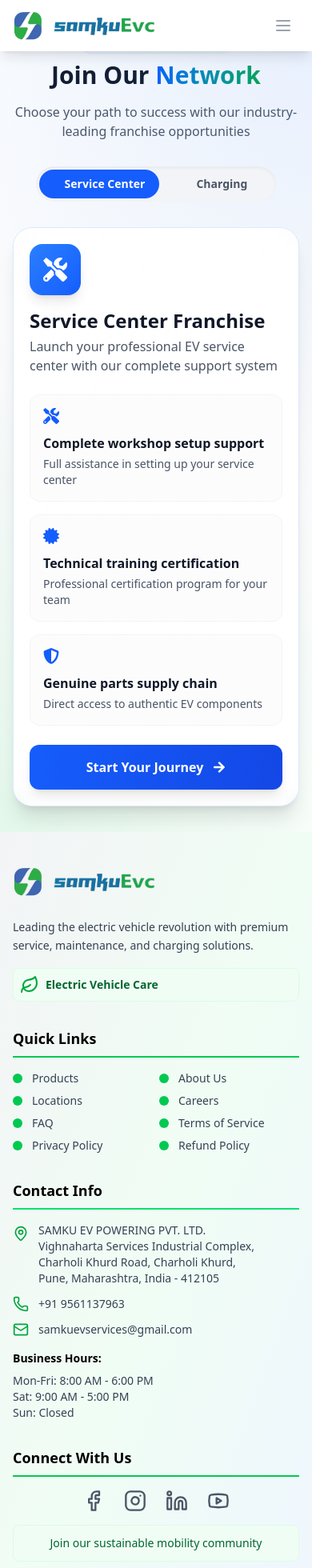
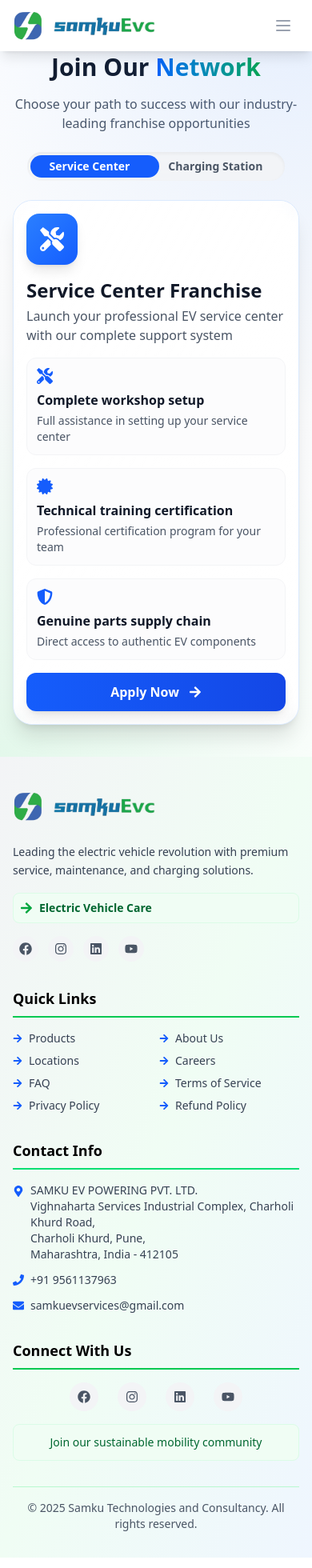
Before and after one commit to Yashwant2584/SamkuEVC, a React (Vite) app in the folder samkuevc/: page /Franchise in a window 390 px wide. Shown: the top 1960 px of the page at 80% size. Built offline with nearby package versions, Linux system fonts and the light colour scheme.

Commit message:
Final Updates

```diff
--- a/samkuevc/index.html
+++ b/samkuevc/index.html
@@ -2,7 +2,7 @@
 <html lang="en">
   <head>
     <meta charset="UTF-8" />
-    <link rel="icon" type="image/svg+xml" href="/vite.svg" />
+    <link rel="icon" type="image" href="./src/images/logo.png" />
     <meta name="viewport" content="width=device-width, initial-scale=1.0" />
     <link href="/src/styles.css" rel="stylesheet">
     <title>SamkuEVC</title>
--- a/samkuevc/src/App.jsx
+++ b/samkuevc/src/App.jsx
@@ -13,7 +13,7 @@
 import FranchiseApplication from './landingpage/FranchiseApplication';
 import ChargingStationApplication from './landingpage/ChargingStationApplication';
 import Franchise from './landingpage/Franchise';
-
+ // Import the WhatsApp button component
 
 const App = () => {
   return (
@@ -36,6 +36,7 @@
         <Route path="/Franchise" element={<Franchise />} />
 
 
+
       </Routes>
       <Footer/>
 
--- a/samkuevc/src/landingpage/Footer.jsx
+++ b/samkuevc/src/landingpage/Footer.jsx
@@ -1,6 +1,6 @@
 import React, { useState } from "react";
 import { Link, useNavigate } from "react-router-dom";
-import { Facebook, Instagram, Linkedin, Youtube, Leaf, MapPin, Phone, Mail } from 'lucide-react';
+import { FaFacebook, FaInstagram, FaLinkedin, FaYoutube, FaMapMarkerAlt, FaPhone, FaEnvelope, FaArrowRight } from "react-icons/fa";
 import PrivacyPolicyModal from "../footer files/privacy";
 import RefundPolicyModal from "../footer files/refund";
 import TermsAndConditionsModal from "../footer files/terms";
@@ -33,10 +33,10 @@
   ];
 
   const socialLinks = [
-    { icon: Facebook, link: "https://www.facebook.com/share/1GiTeUp6tb/" },
-    { icon: Instagram, link: "https://www.instagram.com/samkuevservice?igsh=cHE1NHp2b3JmNDl4" },
-    { icon: Linkedin, link: "https://www.linkedin.com/in/mahesh-shingare-225151176/" },
-    { icon: Youtube, link: "https://www.youtube.com/@samkuevc8267" },
+    { icon: <FaFacebook size={16} />, bgColor: "bg-blue-600", link: "https://www.facebook.com/share/1GiTeUp6tb/", label: "Facebook" },
+    { icon: <FaInstagram size={16} />, bgColor: "bg-pink-600", link: "https://www.instagram.com/samkuevservice?igsh=cHE1NHp2b3JmNDl4", label: "Instagram" },
+    { icon: <FaLinkedin size={16} />, bgColor: "bg-blue-700", link: "https://www.linkedin.com/in/mahesh-shingare-225151176/", label: "LinkedIn" },
+    { icon: <FaYoutube size={16} />, bgColor: "bg-red-600", link: "https://www.youtube.com/@samkuevc8267", label: "YouTube" },
   ];
 
   return (
@@ -60,34 +60,41 @@
               Leading the electric vehicle revolution with premium service, maintenance, and charging solutions.
             </p>
             <div className="flex items-center space-x-2 bg-green-50 p-2 rounded-lg border border-green-100">
-              <Leaf className="h-6 w-6 text-green-600" />
+              <FaArrowRight className="text-green-600" />
               <span className="text-sm text-green-800 font-semibold">
                 Electric Vehicle Care
               </span>
+            </div>
+            <div className="flex space-x-3 md:space-x-4">
+              {socialLinks.map((social, index) => (
+                <a key={index} href={social.link} target="_blank" rel="noopener noreferrer" aria-label={social.label}>
+                  <div className="w-8 h-8 md:w-9 md:h-9 rounded-full bg-gray-100 flex items-center justify-center text-gray-600 hover:text-white hover:bg-blue-600 transition-all duration-300">
+                    {social.icon}
+                  </div>
+                </a>
+              ))}
             </div>
           </div>
 
           <div>
             <h3 className="text-lg font-semibold mb-4 md:mb-6 text-navy-700 border-b-2 border-green-500 pb-2">Quick Links</h3>
-            <ul className="grid grid-cols-2 gap-2 md:grid-cols-1 md:space-y-4">
+            <ul className="grid grid-cols-2 gap-2 md:grid-cols-2 md:gap-x-4 md:gap-y-4">
               {quickLinks.map((link) => (
-                <li key={link.name}>
+                <li key={link.name} className="flex">
                   {link.modal ? (
                     <button
                       onClick={() => toggleModal(link.modal, true)}
-                      className="text-gray-700 hover:text-green-700 transition-colors duration-300 flex items-center text-sm md:text-base"
+                      className="text-gray-700 hover:text-green-700 transition-colors duration-300 flex items-center text-sm md:text-base md:whitespace-nowrap"
                     >
-                      <span className="w-3 h-3 bg-green-500 mr-3 rounded-full"></span>
-                      {link.name}
+                      <FaArrowRight className="text-blue-600 text-xs mr-2" /> {link.name}
                     </button>
                   ) : (
                     <Link
                       to={link.path}
                       onClick={() => handleNavigation(link.path)}
-                      className="text-gray-700 hover:text-green-700 transition-colors duration-300 flex items-center text-sm md:text-base"
+                      className="text-gray-700 hover:text-green-700 transition-colors duration-300 flex items-center text-sm md:text-base md:whitespace-nowrap"
                     >
-                      <span className="w-3 h-3 bg-green-500 mr-3 rounded-full"></span>
-                      {link.name}
+                      <FaArrowRight className="text-blue-600 text-xs mr-2" /> {link.name}
                     </Link>
                   )}
                 </li>
@@ -98,52 +105,53 @@
           <div>
             <h3 className="text-lg font-semibold mb-4 md:mb-6 text-navy-500 border-b-2 border-green-400 pb-2">Contact Info</h3>
             <ul className="space-y-3 md:space-y-4 text-gray-700 text-sm md:text-base">
-              <li className="flex items-start space-x-3">
-                <MapPin className="h-5 w-5 text-green-600 flex-shrink-0 mt-1" />
+              <li className="flex items-start">
+                <FaMapMarkerAlt className="text-blue-600 mt-1 mr-2 md:mr-3 flex-shrink-0" />
                 <span className="hover:text-navy-700 transition-colors">
                   SAMKU EV POWERING PVT. LTD.<br />
-                  Vighnaharta Services Industrial Complex,<br />
-                  Charholi Khurd Road, Charholi Khurd,<br />
-                  Pune, Maharashtra, India - 412105
+                  Vighnaharta Services Industrial Complex, Charholi Khurd Road,<br />
+                  Charholi Khurd, Pune,<br />
+                  Maharashtra, India - 412105
                 </span>
               </li>
-              <li className="flex items-center space-x-3">
-                <Phone className="h-5 w-5 text-green-600" />
+              <li className="flex items-center">
+                <FaPhone className="text-blue-600 mr-2 md:mr-3 flex-shrink-0" />
                 <a href="tel:+919561137963" className="hover:text-navy-700 transition-colors">
                   +91 9561137963
                 </a>
               </li>
-              <li className="flex items-center space-x-3">
-                <Mail className="h-5 w-5 text-green-600" />
+              <li className="flex items-center">
+                <FaEnvelope className="text-blue-600 mr-2 md:mr-3 flex-shrink-0" />
                 <a href="mailto:samkuevservices@gmail.com" className="hover:text-navy-700 transition-colors">
                   samkuevservices@gmail.com
                 </a>
               </li>
             </ul>
-            <div className="mt-4 md:mt-6">
-              <h4 className="text-sm font-semibold text-navy-700 mb-2">Business Hours:</h4>
-              <p className="text-sm text-gray-700">
-                Mon-Fri: 8:00 AM - 6:00 PM<br />
-                Sat: 9:00 AM - 5:00 PM<br />
-                Sun: Closed
-              </p>
-            </div>
           </div>
 
           <div>
             <h3 className="text-lg font-semibold mb-4 md:mb-6 text-navy-700 border-b-2 border-green-500 pb-2">Connect With Us</h3>
             <div className="flex space-x-6 mt-4 justify-center md:justify-start">
-              {socialLinks.map((social, index) => (
-                <a
-                  key={index}
-                  href={social.link}
-                  target="_blank"
-                  rel="noopener noreferrer"
-                  className="text-gray-600 hover:text-green-600 transition-colors duration-300"
-                >
-                  <social.icon className="h-7 w-7" />
-                </a>
-              ))}
+              <a href="https://www.facebook.com/share/1GiTeUp6tb/" target="_blank" rel="noopener noreferrer" aria-label="Facebook">
+                <div className="w-9 h-9 rounded-full bg-gray-100 flex items-center justify-center text-gray-600 hover:bg-blue-600 hover:text-white transition-all duration-300">
+                  <FaFacebook size={16} />
+                </div>
+              </a>
+              <a href="https://www.instagram.com/samkuevservice?igsh=cHE1NHp2b3JmNDl4" target="_blank" rel="noopener noreferrer" aria-label="Instagram">
+                <div className="w-9 h-9 rounded-full bg-gray-100 flex items-center justify-center text-gray-600 hover:bg-pink-600 hover:text-white transition-all duration-300">
+                  <FaInstagram size={16} />
+                </div>
+              </a>
+              <a href="https://www.linkedin.com/in/mahesh-shingare-225151176/" target="_blank" rel="noopener noreferrer" aria-label="LinkedIn">
+                <div className="w-9 h-9 rounded-full bg-gray-100 flex items-center justify-center text-gray-600 hover:bg-blue-700 hover:text-white transition-all duration-300">
+                  <FaLinkedin size={16} />
+                </div>
+              </a>
+              <a href="https://www.youtube.com/@samkuevc8267" target="_blank" rel="noopener noreferrer" aria-label="YouTube">
+                <div className="w-9 h-9 rounded-full bg-gray-100 flex items-center justify-center text-gray-600 hover:bg-red-600 hover:text-white transition-all duration-300">
+                  <FaYoutube size={16} />
+                </div>
+              </a>
             </div>
             <div className="mt-4 md:mt-6 bg-green-50 p-3 rounded-lg border border-green-100 text-center">
               <p className="text-sm text-green-800 font-medium">
--- a/samkuevc/src/landingpage/Franchise.jsx
+++ b/samkuevc/src/landingpage/Franchise.jsx
@@ -18,7 +18,7 @@
 
   const features = {
     service: [
-      { icon: <FaTools />, text: "Complete workshop setup support", desc: "Full assistance in setting up your service center" },
+      { icon: <FaTools />, text: "Complete workshop setup ", desc: "Full assistance in setting up your service center" },
       { icon: <FaCertificate />, text: "Technical training certification", desc: "Professional certification program for your team" },
       { icon: <FaShieldAlt />, text: "Genuine parts supply chain", desc: "Direct access to authentic EV components" }
     ],
@@ -30,20 +30,19 @@
   };
 
   return (
-    <div className="min-h-screen bg-gradient-to-b from-white via-gray-50 to-white overflow-hidden relative py-8 sm:py-12">
+    <div className="min-h-screen bg-gradient-to-b from-white via-gray-50 to-white overflow-hidden relative py-10 sm:py-20">
       <div className="absolute inset-0 bg-[radial-gradient(circle_at_top_right,#3b82f620_0%,transparent_50%)] pointer-events-none"></div>
       <div className="absolute inset-0 bg-[radial-gradient(circle_at_bottom_left,#22c55e20_0%,transparent_50%)] pointer-events-none"></div>
 
       <div className="container mx-auto px-4 sm:px-6 lg:px-8 max-w-6xl">
-        {/* Header Section - Reduced vertical spacing */}
-        <div className="text-center mb-8 sm:mb-12">
+        {/* Header Section */}
+        <div className="text-center mb-6 sm:mb-10">
           <motion.div
             initial={{ opacity: 0, y: 20 }}
             animate={{ opacity: 1, y: 0 }}
             className="inline-block mb-2 px-4 py-1.5 bg-gradient-to-r from-blue-50/80 to-green-50/80 rounded-full"
           >
             <span className="text-transparent bg-clip-text bg-gradient-to-r from-blue-600 to-green-600 font-semibold text-sm sm:text-base">
-              Business Opportunities
             </span>
           </motion.div>
           <h2 className="text-3xl sm:text-4xl lg:text-5xl font-bold text-gray-900 mb-4">
@@ -54,8 +53,8 @@
           </p>
         </div>
 
-        {/* Toggle Switch - Reduced margin */}
-        <div className="flex justify-center mb-8">
+        {/* Toggle Switch */}
+        <div className="flex justify-center mb-6 sm:mb-10">
           <div className="relative inline-flex items-center p-1 rounded-full bg-gray-100/80 backdrop-blur-sm shadow-inner">
             <div
               className={`absolute inset-y-1 w-[50%] rounded-full transition-transform duration-300 ease-in-out ${
@@ -64,7 +63,7 @@
             />
             <button
               onClick={() => setActiveType('service')}
-              className={`relative z-10 px-8 py-2 rounded-full text-sm font-semibold transition-colors duration-300 ${
+              className={`relative z-10 px-6 sm:px-8 py-1 sm:py-2 rounded-full text-sm font-semibold transition-colors duration-300 ${
                 activeType === 'service' ? 'text-white' : 'text-gray-600'
               }`}
             >
@@ -72,11 +71,11 @@
             </button>
             <button
               onClick={() => setActiveType('charging')}
-              className={`relative z-10 px-8 py-2 rounded-full text-sm font-semibold transition-colors duration-300 ${
+              className={`relative z-10 px-6 sm:px-8 py-1 sm:py-2 rounded-full text-sm font-semibold transition-colors duration-300 ${
                 activeType === 'charging' ? 'text-white' : 'text-gray-600'
               }`}
             >
-              Charging
+              Charging Station
             </button>
           </div>
         </div>
@@ -96,13 +95,12 @@
               <div className={`relative bg-white rounded-3xl border shadow-xl hover:shadow-2xl transition-all duration-500 overflow-hidden
                 ${activeType === 'service' ? 'border-blue-100' : 'border-green-100'}`}
               >
-                {/* Glass Morphism Effect */}
                 <div className="absolute inset-0 bg-gradient-to-br from-white/40 via-white/30 to-transparent backdrop-blur-sm"></div>
 
-                {/* Content Container - Adjusted padding */}
-                <div className="relative p-5 sm:p-8">
-                  {/* Header - Improved responsive layout */}
-                  <div className="flex flex-col sm:flex-row items-start sm:items-center gap-4 sm:gap-6 mb-6 sm:mb-8">
+                {/* Content Container */}
+                <div className="relative p-4 sm:p-8">
+                  {/* Header */}
+                  <div className="flex flex-col sm:flex-row items-start sm:items-center gap-4 sm:gap-6 mb-4 sm:mb-8">
                     <motion.div
                       className={`h-16 w-16 sm:h-20 sm:w-20 rounded-2xl flex items-center justify-center shadow-lg ${
                         activeType === 'service'
@@ -129,38 +127,38 @@
                     </div>
                   </div>
 
-                  {/* Features Grid - Improved responsive grid */}
-                  <div className="grid grid-cols-1 sm:grid-cols-2 lg:grid-cols-3 gap-4 sm:gap-6 mb-6 sm:mb-8">
+                  {/* Features Grid */}
+                  <div className="grid grid-cols-1 sm:grid-cols-2 lg:grid-cols-3 gap-4 sm:gap-6 mb-4 sm:mb-8">
                     {features[activeType].map((feature, index) => (
                       <motion.div
                         key={index}
                         whileHover={{ scale: 1.02 }}
-                        className="p-4 sm:p-5 rounded-xl bg-gray-50/50 border border-gray-100 hover:shadow-md transition-all duration-300"
+                        className="p-3 sm:p-5 rounded-xl bg-gray-50/50 border border-gray-100 hover:shadow-md transition-all duration-300"
                       >
-                        <div className={`text-xl sm:text-2xl mb-3 ${
+                        <div className={`text-xl sm:text-2xl mb-2 sm:mb-3 ${
                           activeType === 'service' ? 'text-blue-600' : 'text-green-600'
                         }`}>
                           {feature.icon}
                         </div>
                         <h4 className="font-semibold text-gray-900 mb-1 sm:mb-2">{feature.text}</h4>
-                        <p className="text-gray-600 text-sm">{feature.desc}</p>
+                        <p className="text-gray-600 text-sm sm:text-sm">{feature.desc}</p>
                       </motion.div>
                     ))}
                   </div>
 
-                  {/* CTA Button - Adjusted padding */}
+                  {/* CTA Button */}
                   <motion.button
                     onClick={handleApply}
                     whileHover={{ scale: 1.02 }}
                     whileTap={{ scale: 0.98 }}
-                    className={`w-full py-4 sm:py-5 rounded-xl font-semibold text-base sm:text-lg shadow-lg text-white
+                    className={`w-full py-3 sm:py-5 rounded-xl font-semibold text-base sm:text-lg shadow-lg text-white
                       flex items-center justify-center gap-3 ${
                         activeType === 'service'
                         ? 'bg-gradient-to-r from-blue-600 to-blue-700 hover:shadow-blue-200'
                         : 'bg-gradient-to-r from-green-600 to-green-700 hover:shadow-green-200'
                       }`}
                   >
-                    Start Your Journey
+                    Apply Now
                     <motion.span animate={{ x: isHovered ? 5 : 0 }}>
                       <FaArrowRight className="text-base sm:text-lg" />
                     </motion.span>
--- a/samkuevc/src/landingpage/Home.jsx
+++ b/samkuevc/src/landingpage/Home.jsx
@@ -4,6 +4,9 @@
 import { ChevronRight, Zap, Battery, Shield } from 'lucide-react';
 import Marquee from '../components/Marquee';
 import ImgMOB3 from '../images/ImgMob3.png';
+// import WhatsAppButton from '../landingpage/WhatsAppButton';
+
+
 const Home = () => {
   return (
     <div className="bg-gradient-to-b from-gray-50 to-white">
--- /dev/null
+++ b/samkuevc/src/landingpage/WhatsAppButton.jsx
@@ -0,0 +1,19 @@
+import React from "react";
+import { FaWhatsapp } from "react-icons/fa"; // WhatsApp icon
+
+const WhatsAppButton = () => {
+  const phoneNumber = "+919561137963"; // Replace with your WhatsApp number
+
+  return (
+    <a
+      href={`https://wa.me/${phoneNumber}`}
+      target="_blank"
+      rel="noopener noreferrer"
+      className="fixed bottom-6 right-4 md:bottom-10 md:right-8 bg-green-500 text-white p-2 md:p-2.5 rounded-full shadow-lg hover:bg-green-600 transition duration-300 z-100"
+    >
+      <FaWhatsapp className="text-2xl md:text-2xl" /> {/* Bigger Icon */}
+    </a>
+  );
+};
+
+export default WhatsAppButton;
```
Also changed, not shown: samkuevc/src/landingpage/FranchiseApplication.jsx (line endings or trailing spaces).
